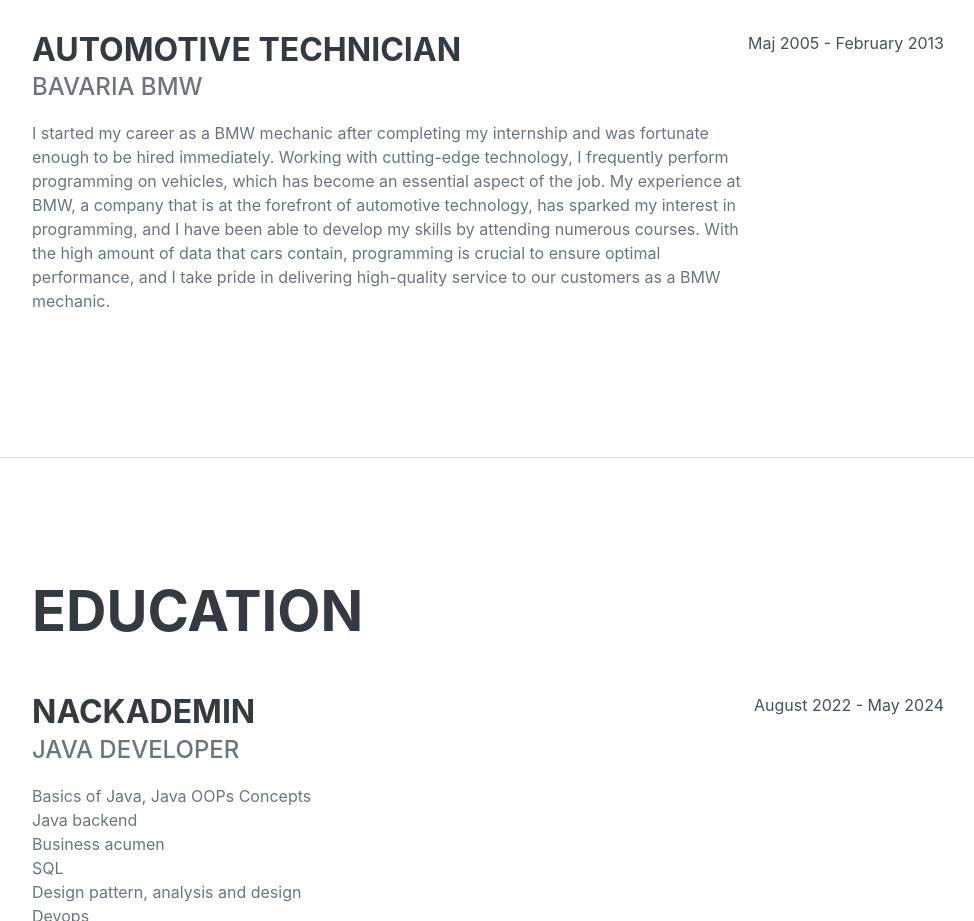
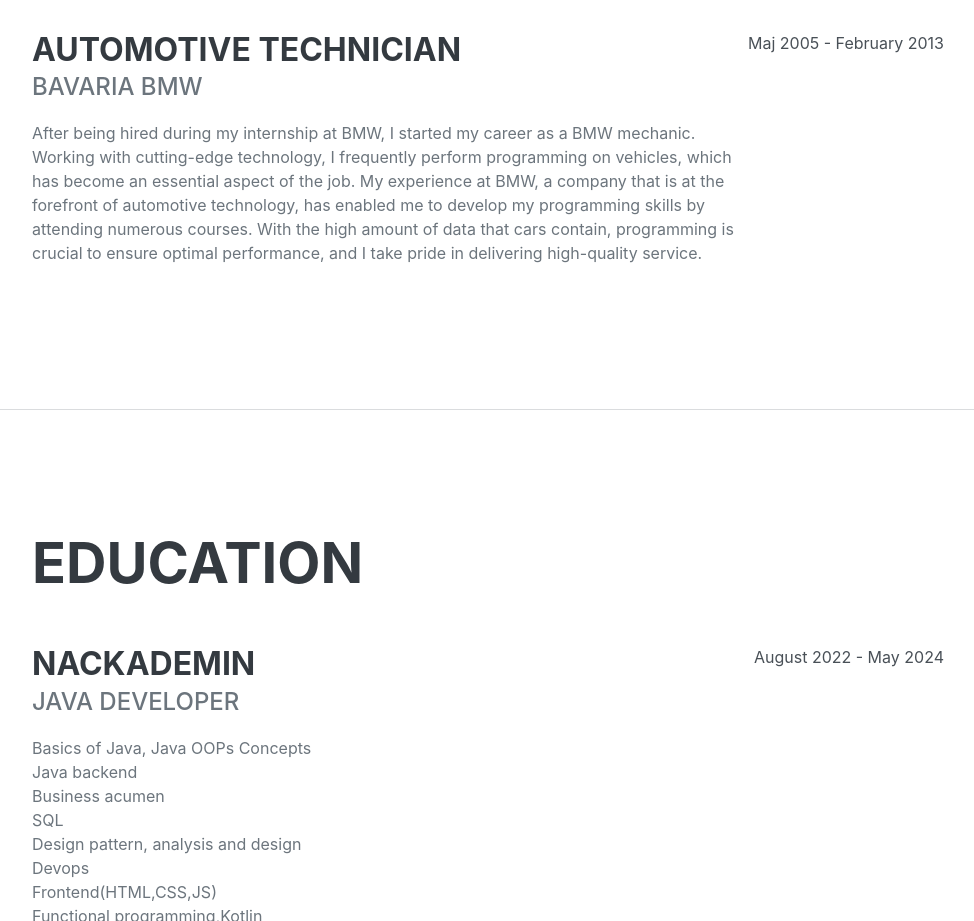
Before and after one commit to d1mazik/Dima-Gustafsson, a plain HTML site: page index.html in a window 1280 px wide. Shown: the part 1240-2161 px from the top of the page, without its empty margins (288-1262 px from the left). Drawn offline with nearby package versions, Linux system fonts and the light colour scheme; a web font is replaced by a local one.

Commit message:
change text

```diff
--- a/index.html
+++ b/index.html
@@ -79,11 +79,11 @@
                         <div class="flex-grow-1">
                             <h3 class="mb-0">Automotive Technician</h3>
                             <div class="subheading mb-3">Bavaria BMW</div>
-                            <p>I started my career as a BMW mechanic after completing my internship and was fortunate enough to be hired immediately.
-                                Working with cutting-edge technology, I frequently perform programming on vehicles, which has become an essential aspect
-                                of the job. My experience at BMW, a company that is at the forefront of automotive technology, has sparked my interest in
-                                programming, and I have been able to develop my skills by attending numerous courses. With the high amount of data that cars
-                                contain, programming is crucial to ensure optimal performance, and I take pride in delivering high-quality service to our customers as a BMW mechanic.</p>
+                            <p>After being hired during my internship at BMW, I started my career as a BMW mechanic. Working with cutting-edge technology,
+                                I frequently perform programming on vehicles, which has become an essential aspect of the job. My experience at BMW,
+                                a company that is at the forefront of automotive technology, has enabled me to develop my programming skills by attending
+                                numerous courses. With the high amount of data that cars contain, programming is crucial to ensure optimal performance,
+                                and I take pride in delivering high-quality service.</p>
                         </div>
                         <div class="flex-shrink-0"><span class="text-primary">Maj 2005 - February 2013</span></div>
                     </div>
```
